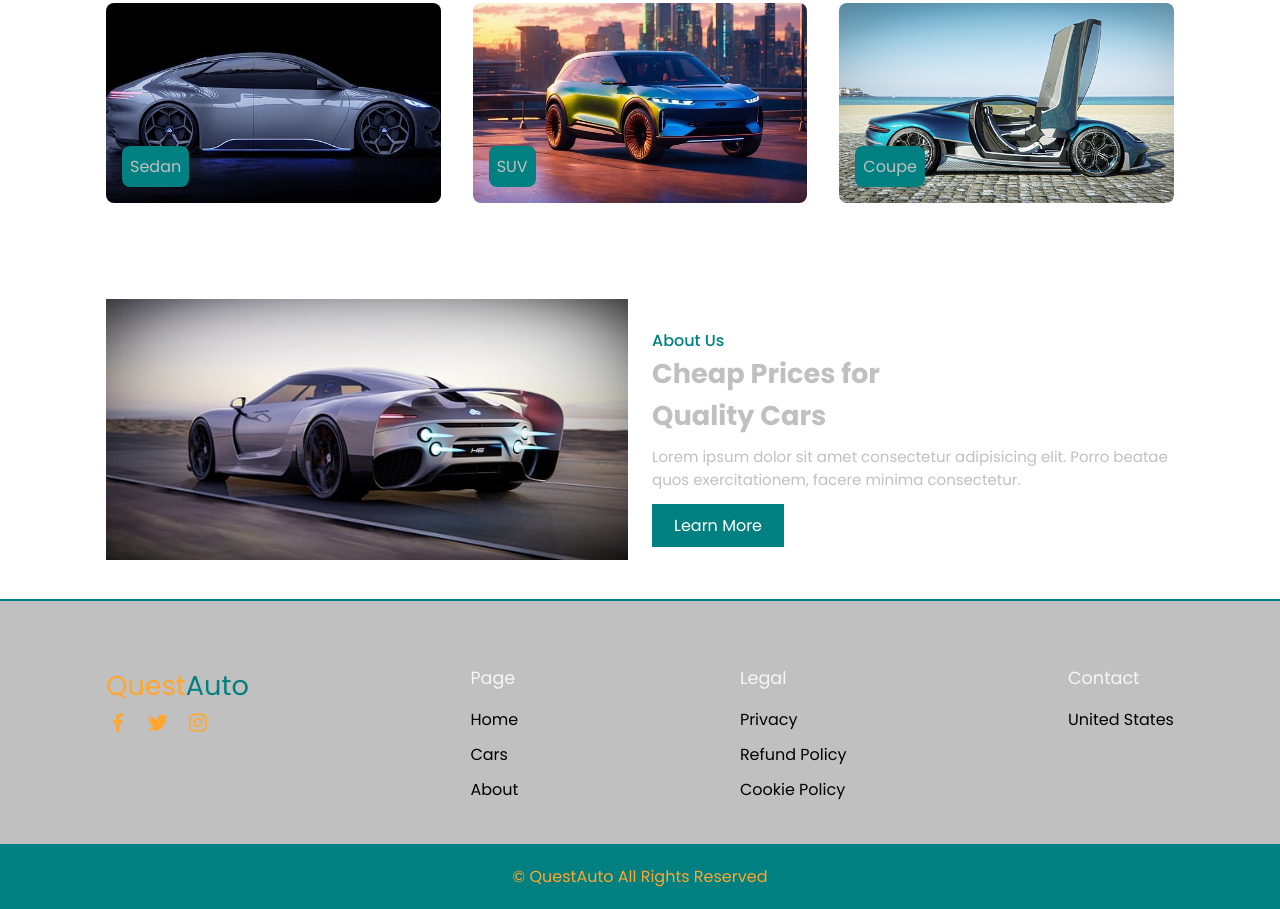
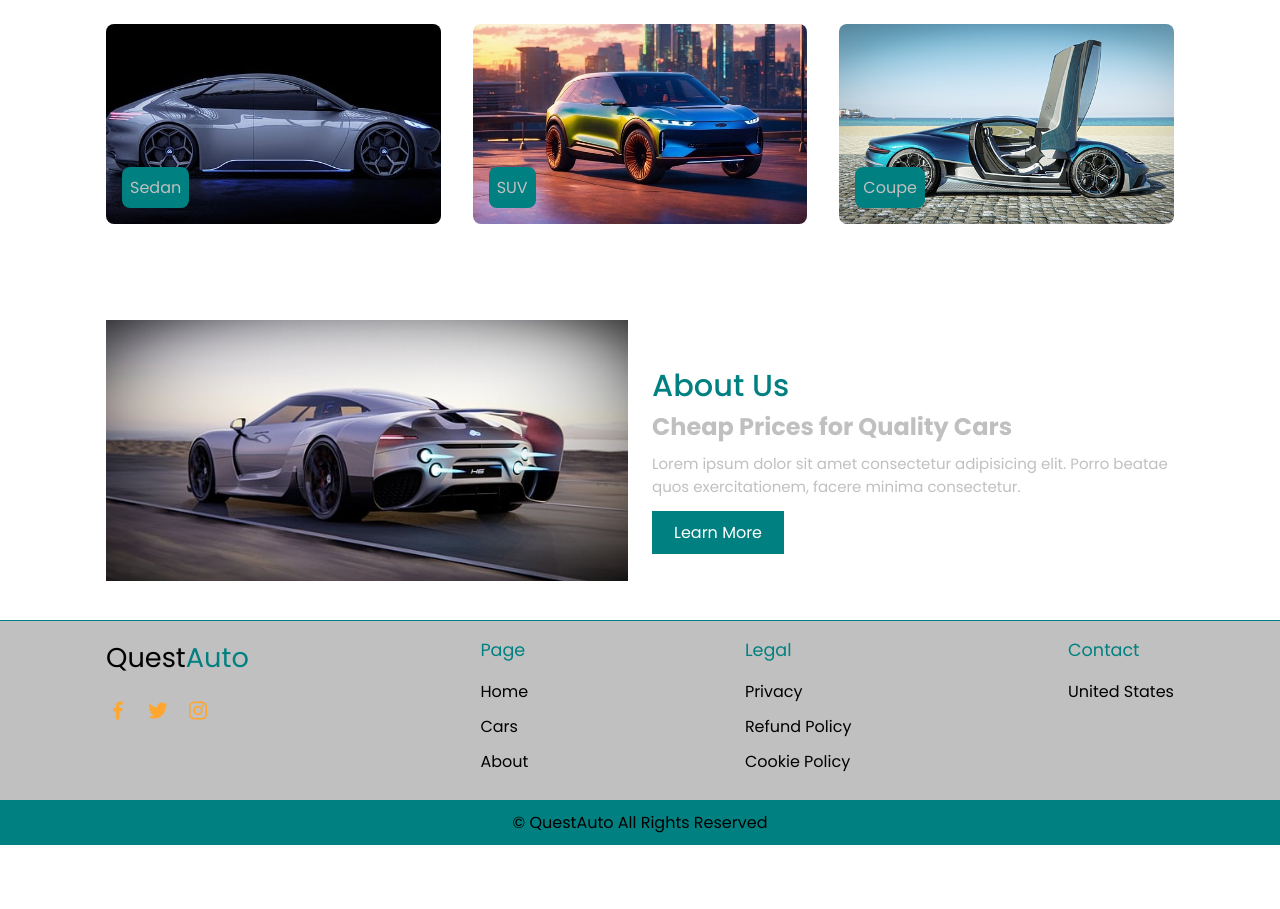
Before and after one commit to kdooley727/QuestAuto, a website: page index.html in a window 1280 px wide. Shown: the part 816-1725 px from the top of the page. After the commit the page ends 1661 px from the top, so only its background shows below. Drawn offline with nearby package versions, Linux system fonts and the light colour scheme.

```diff
--- a/index.html
+++ b/index.html
@@ -68,7 +68,7 @@
             </div>
             <div class="about-text">
                 <span>About Us</span>
-                <h2>Cheap Prices for <br>Quality Cars</h2>
+                <h2>Cheap Prices for Quality Cars</h2>
                 <p>Lorem ipsum dolor sit amet consectetur adipisicing elit. Porro beatae quos exercitationem, facere minima consectetur.</p>
                 <!--About Button-->
                 <a href="#" class="btn">Learn More</a>
@@ -79,7 +79,7 @@
         <section class="footer">
             <div class="footer-container container">
                 <div>
-                    <a href="logo.png" class="logo">Quest<span>Auto</span></a>
+                    <a href="index.html" class="logo">Quest<span>Auto</span></a>
                     <div class="social">
                         <a href="#" ><i class="bx bxl-facebook" ></i></a>
                         <a href="#" ><i class="bx bxl-twitter" ></i></a>
--- a/style.css
+++ b/style.css
@@ -64,25 +64,13 @@
     box-shadow: 2px;
 }
 
-.heading {
-    text-align: center;
-}
-
-.heading span {
-    font-weight: 500;
-    color: var(--main-color);
-}
-
-.heading p {
-    font-size: 0.938rem;
-    font-weight: 300;
-}
-
 /* Logo */
 .logo {
     font-size: 1.7rem;
     font-family: 700;
     color: var(--text-color);
+    display: flex;
+    padding-right: 15px;
 }
 
 .logo span {
@@ -205,6 +193,25 @@
     margin: auto;
 }
 
+/* Heading Container */
+.heading {
+    text-align: center;
+}
+
+.heading span {
+    font-weight: 500;
+    color: var(--main-color);
+    font-size: 1.9rem;
+}
+.heading h1 {
+    font-size: 1.5rem;
+}
+
+.heading p {
+    font-size: 0.938rem;
+    font-weight: 300;
+}
+
 /* Car Container */
 .cars-container {
     display: flex;
@@ -268,10 +275,11 @@
 .about-text span {
     font-weight: 500;
     color: var(--main-color);
+    font-size: 1.9rem;
 }
 
 .about-text h2 {
-    font-size: 1.7rem;
+    font-size: 1.5rem;
 }
 
 .about-text p {
@@ -279,28 +287,7 @@
     margin: 0.5rem 0 1.4rem;
 }
 
-/* Footer Container */
-.footer {
-    background: var(--text-color);
-    color: #f6f6f6;
-    border-top: 2px solid var(--main-color);
-}
 
-.footer-container {
-    display: flex;
-    justify-content: space-between;
-    gap: 1rem;
-}
-
-.footer-container .logo {
-    color: var(--bg-color);
-    margin-bottom: 1rem;
-}
-
-.footer-container .footer-box {
-    display: flex;
-    flex-direction: column;
-}
 
 /* Social Container */
 .social {
@@ -333,7 +320,7 @@
     margin-top: 2rem;
 }
 .carList-container .box{
-    flex: 1 1 21rem;
+    flex: 1 1 17rem;
     position: relative;
     padding: 20px;
     display: flex;
@@ -385,6 +372,29 @@
 /************************************
 FOOTER
 *************************************/
+.footer {
+    background: var(--text-color);
+    color: var(--main-color);
+    border-top: 1px solid var(--main-color);
+    padding: 1rem;
+}
+
+.footer-container {
+    display: flex;
+    justify-content: space-between;
+    gap: 1rem;
+}
+
+.footer-container .logo {
+    color: #000000;
+    margin-bottom: 1rem;
+}
+
+.footer-container .footer-box {
+    display: flex;
+    flex-direction: column;
+}
+
 .footer-box h3 {
     font-size: 1.1rem;
     font-weight: 400;
@@ -398,8 +408,8 @@
 }
 
 .copyright {
-    padding: 20px;
+    padding: 10px;
     text-align: center;
-    color: var(--bg-color);
+    color: #000000;
     background: var(--main-color);
 }
```
Also changed, not shown: cars.html (+2 -2 lines).
